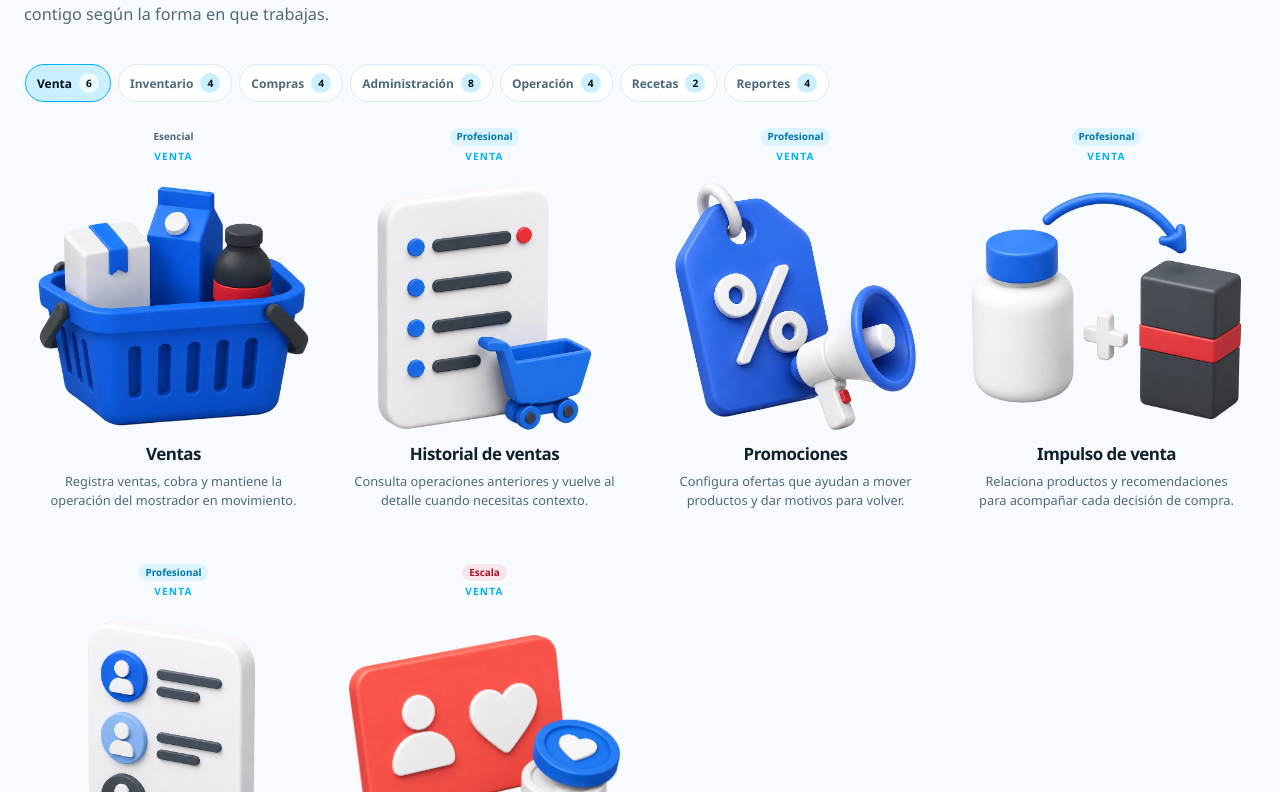
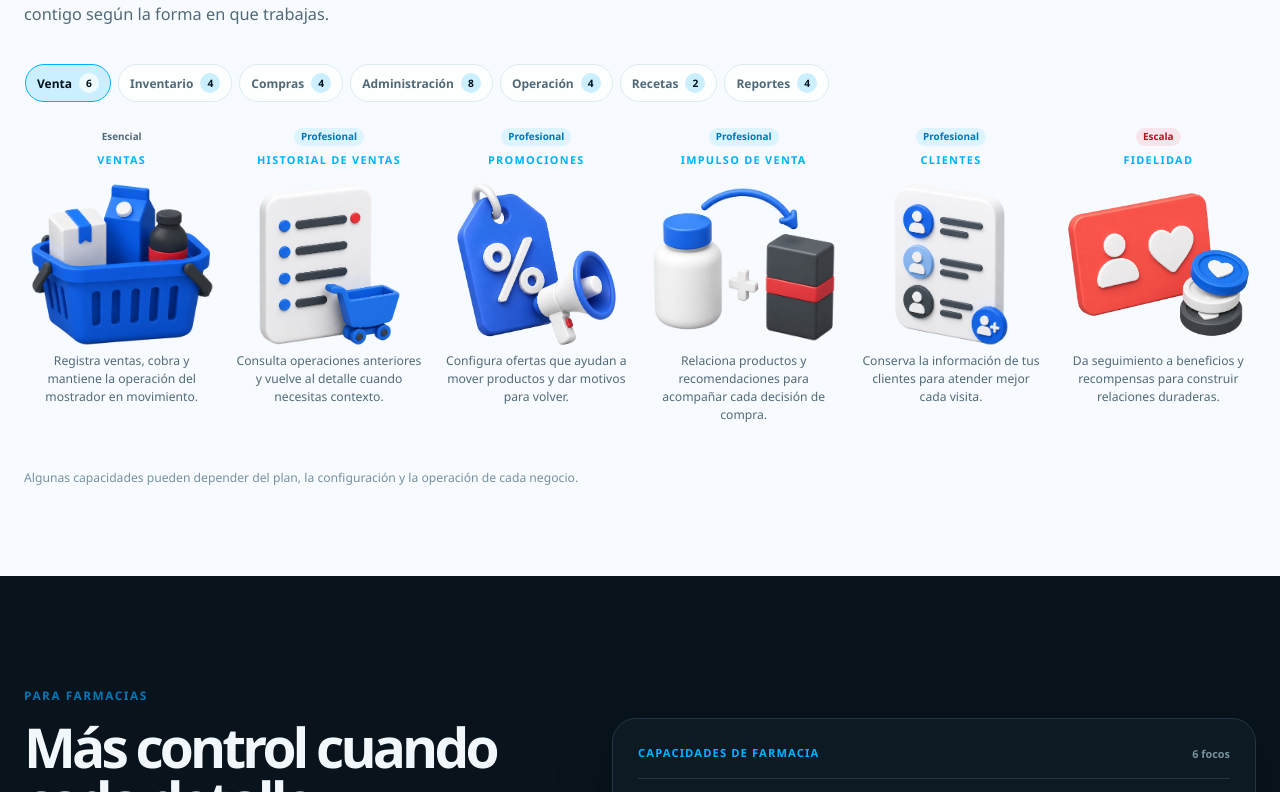
Before and after one commit to My3009appdevelper/yuriposweb, a Next.js app: page / in a window 1280 px wide. Shown: the part 1788-2580 px from the top of the page. Built offline with nearby package versions, Linux system fonts and the light colour scheme.

Commit message:
style: compact module presentation

```diff
--- a/app/globals.css
+++ b/app/globals.css
@@ -1203,8 +1203,8 @@ button {
 
 .module-grid {
   display: grid;
-  grid-template-columns: repeat(4, minmax(0, 1fr));
-  gap: 12px;
+  grid-template-columns: repeat(6, minmax(0, 1fr));
+  gap: 16px 12px;
 }
 
 .module-visual-item {
@@ -1217,14 +1217,14 @@ button {
   flex-direction: column;
   align-items: center;
   justify-content: center;
-  gap: 4px;
+  gap: 7px;
   min-height: 0;
 }
 
-.module-visual-category {
+.module-visual-title {
   margin: 0;
   color: var(--color-brand);
-  font-size: 0.63rem;
+  font-size: 0.68rem;
   font-weight: 800;
   letter-spacing: 0.12em;
   line-height: 1.2;
@@ -1233,16 +1233,16 @@ button {
 
 .module-visual-art {
   position: relative;
-  margin-top: 6px;
-  min-height: 230px;
-  aspect-ratio: 1 / 0.92;
+  margin-top: 10px;
+  min-height: 176px;
+  aspect-ratio: 1 / 0.9;
   overflow: hidden;
   isolation: isolate;
 }
 
 .module-visual-art img {
   object-fit: contain;
-  padding: 12px;
+  padding: 6px;
   transition: transform 420ms cubic-bezier(0.2, 0.8, 0.2, 1);
 }
 
@@ -1251,23 +1251,16 @@ button {
 }
 
 .module-visual-copy {
-  min-height: 108px;
-  padding: 0 8px 18px;
+  min-height: 96px;
+  padding: 0 4px 16px;
   text-align: center;
 }
 
-.module-visual-copy h3 {
-  margin: 0;
-  font-size: 1.06rem;
-  letter-spacing: -0.03em;
-  line-height: 1.15;
-}
-
 .module-visual-copy p {
-  max-width: 270px;
-  margin: 9px auto 0;
-  color: var(--color-muted);
-  font-size: 0.8rem;
+  max-width: 210px;
+  margin: 0 auto;
+  color: var(--color-muted);
+  font-size: 0.76rem;
   line-height: 1.48;
 }
 
@@ -1346,6 +1339,12 @@ button {
   margin: 20px 0 0;
   color: var(--color-muted-soft);
   font-size: 0.76rem;
+}
+
+@media (max-width: 1250px) {
+  .module-grid {
+    grid-template-columns: repeat(4, minmax(0, 1fr));
+  }
 }
 
 @media (max-width: 1050px) {
--- a/components/module-card.tsx
+++ b/components/module-card.tsx
@@ -8,7 +8,7 @@ export function ModuleCard({ module }: { module: YuriModule }) {
       <article className="module-visual-item">
         <div className="module-visual-meta">
           <span className={`module-plan module-plan-${module.plan.toLowerCase()}`}>{module.plan}</span>
-          <p className="module-visual-category">{module.category}</p>
+          <h3 className="module-visual-title">{module.name}</h3>
         </div>
         <div className="module-visual-art">
           <Image
@@ -20,7 +20,6 @@ export function ModuleCard({ module }: { module: YuriModule }) {
           />
         </div>
         <div className="module-visual-copy">
-          <h3>{module.name}</h3>
           <p>{module.summary}</p>
         </div>
       </article>
```
Also changed, not shown: scripts/verify-module-index.mjs (+29 -5 lines).
